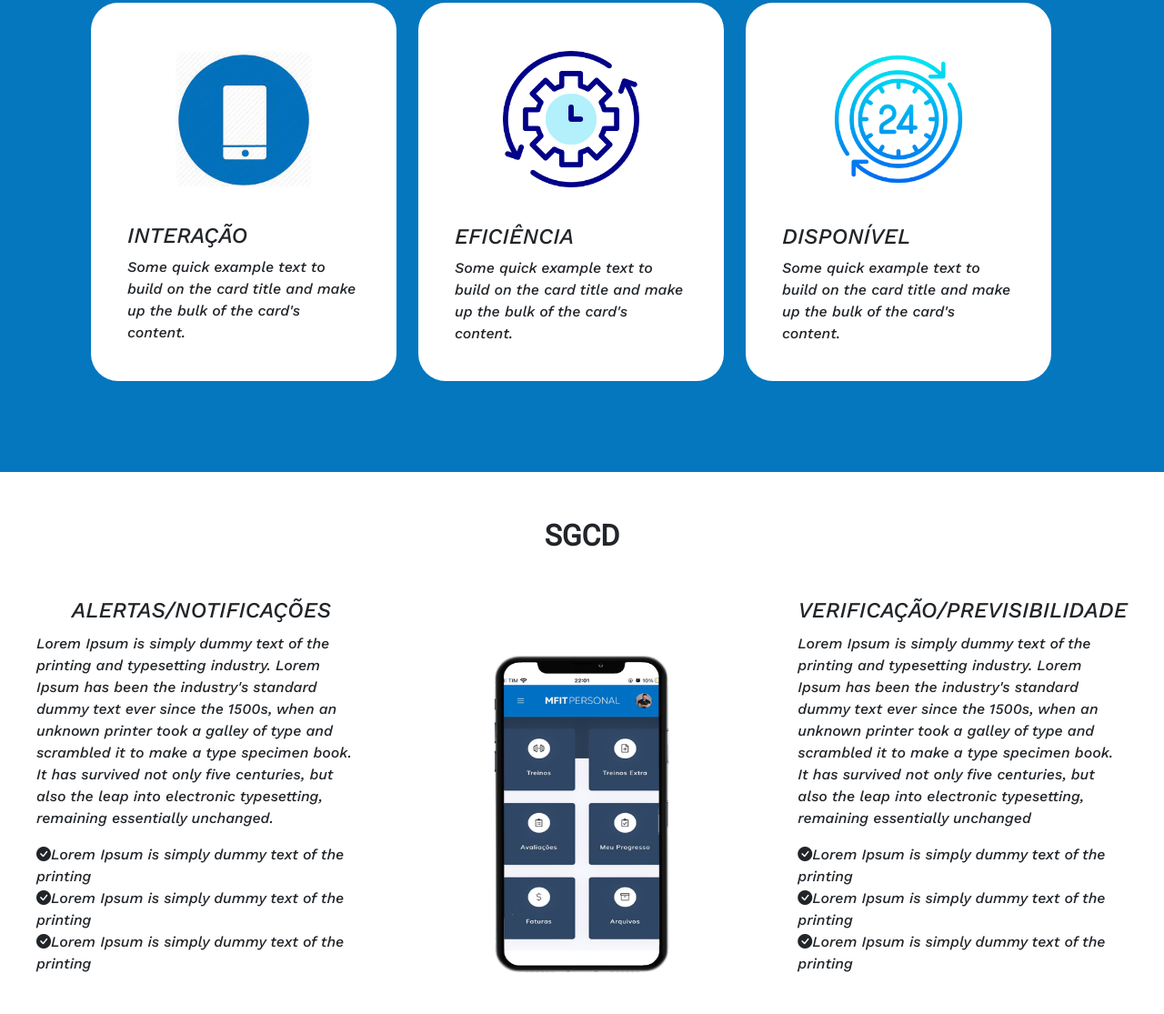
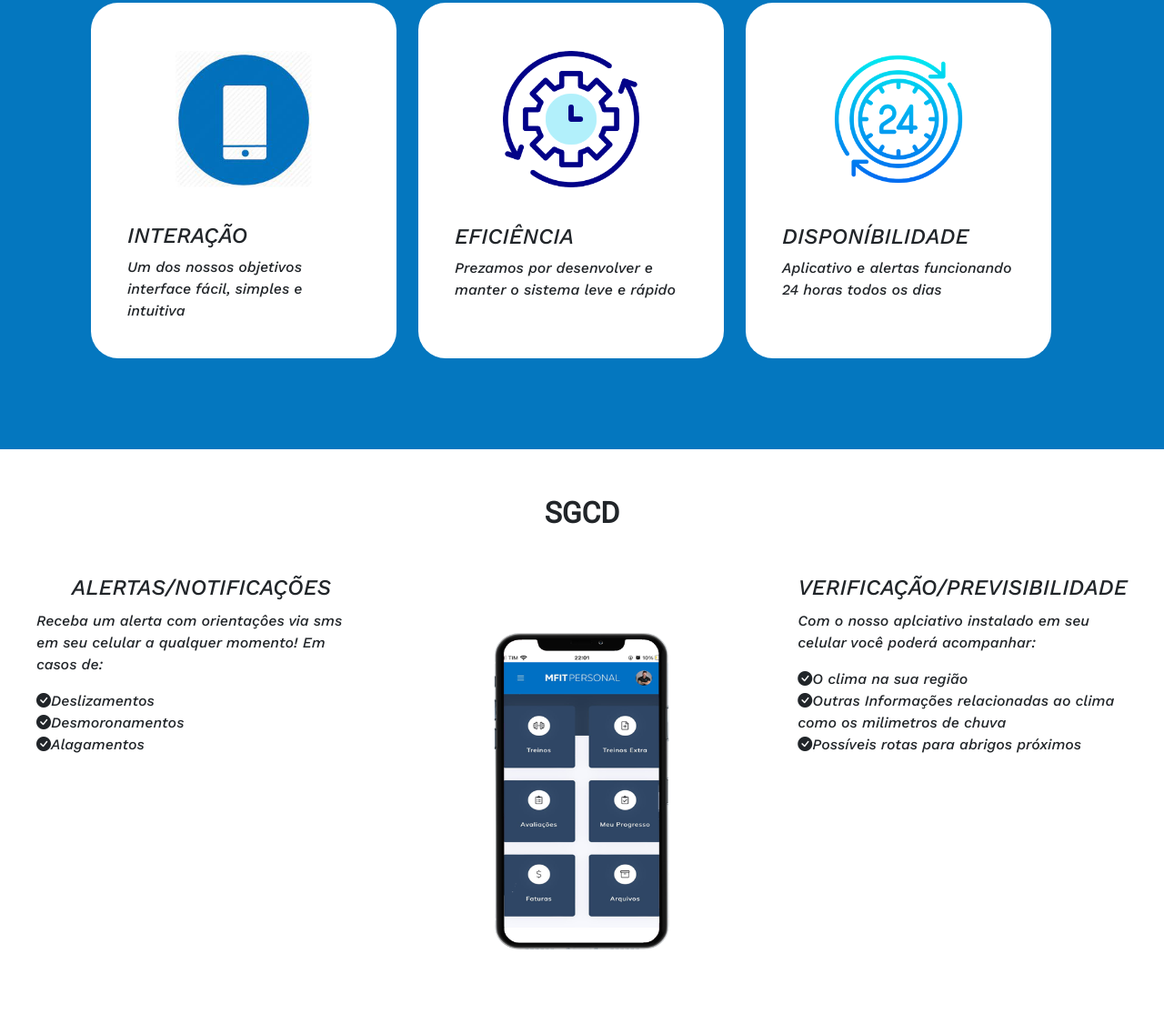
Before and after one commit to devThiago1/sgcd-web, a website: page SGCD-WEB/src/view/Home.html in a window 1280 px wide. Shown: the part 897-2012 px from the top of the page at 91% size. Drawn offline with nearby package versions, Linux system fonts and the light colour scheme.

Commit message:
update of descriptions

```diff
--- a/SGCD-WEB/src/view/Home.html
+++ b/SGCD-WEB/src/view/Home.html
@@ -30,7 +30,7 @@
                         </ul>
                     </div>
                 <div class="container-logo" id="logo">
-                    <img src="/public/logoSGCD-removebg-preview.png"  alt="LOGO" style="max-height: 100px; margin-right: 5%;margin-top: 5%;">
+                    <img src="../public/logoSGCD-removebg-preview.png"  alt="LOGO" style="max-height: 100px; margin-right: 5%;margin-top: 5%;">
                 </div>
                 <div class="collapse navbar-collapse">
                     <span class="text-light" style="margin-left: 35%; margin-right: 10%;">
@@ -45,36 +45,36 @@
             <div class="container-sm mt-5">
                 <p class="title">SOMOS ESPECIALISTAS EM</p>
                 <h4 class="l-text">GERIR CRISES OCASIONADAS POR DESASTRES NATURAIS <br> COM TECNOLOGIA</h4>
-                <p class="desc-text">Tenha sua casa monitorada e seja avisado em casa de risco e <br> ganha o acesso ao nosso app   para ser dasdadassad</p>
+                <p class="desc-text">Tenha sua casa monitorada e seja avisado em caso de risco e <br> ganhe o acesso ao nosso app para ser alertado</p>
                 <a class="home-link" href="/formularioCadastro">CADASTRA-SE</a>
             </div>
         </div>
         <div class="container-image">
-            <img src="/public/example.png" alt="">
+            <img src="../public/example.png" alt="">
         </div>
     </main>
     <div class="container-obj">
         <h3 class="title-desc">PRIORIDADES</h3>
         <div class="card-group" style="margin-top: 5%;">
             <div class="card p-4 me-4 border-0" style="width: 18rem; border-radius: 30px;">
-                <img src="/public/app-card.png" class="card-img-top mx-auto" alt="app-card" style="height: 150px;width: 150px; margin-top: 10%;  margin-bottom: 8%;">
+                <img src="../public/app-card.png" class="card-img-top mx-auto" alt="app-card" style="height: 150px;width: 150px; margin-top: 10%;  margin-bottom: 8%;">
                 <div class="card-body">
                     <h4 class="card-title" id="desc">INTERAÇÃO</h4>
-                    <p class="card-text">Some quick example text to build on the card title and make up the bulk of the card's content.</p>
+                    <p class="card-text">Um dos nossos objetivos  interface fácil, simples e intuitiva</p>
                 </div>
             </div>
             <div class="card p-4 me-4 border-0" style="width: 18rem; border-radius: 30px;">
-                <img src="/public/eficiencia-card.png" class="card-img-top mx-auto" alt="eficiencia-card" style="height: 150px;width: 150px; margin-top: 10%;">
+                <img src="../public/eficiencia-card.png" class="card-img-top mx-auto" alt="eficiencia-card" style="height: 150px;width: 150px; margin-top: 10%;">
                 <div class="card-body">
                     <h4 class="card-title mt-4" id="desc">EFICIÊNCIA</h5>
-                    <p class="card-text">Some quick example text to build on the card title and make up the bulk of the card's content.</p>
+                    <p class="card-text">Prezamos por desenvolver e manter o sistema leve e rápido </p>
                 </div>
             </div>
             <div class="card p-4 me-4 border-0" style="width: 18rem; border-radius: 30px;">
-                <img src="/public/relogio-card.png" class="card-img-top mx-auto" alt="relogio-card" style="height: 150px;width: 150px; margin-top: 10%;">
+                <img src="../public/relogio-card.png" class="card-img-top mx-auto" alt="relogio-card" style="height: 150px;width: 150px; margin-top: 10%;">
                 <div class="card-body">
-                    <h4 class="card-title mt-4" id="desc">DISPONÍVEL</h4>
-                    <p class="card-text">Some quick example text to build on the card title and make up the bulk of the card's content.</p>
+                    <h4 class="card-title mt-4" id="desc">DISPONÍBILIDADE</h4>
+                    <p class="card-text">Aplicativo e alertas funcionando 24 horas todos os dias</p>
                 </div>
             </div>
         </div>
@@ -85,29 +85,29 @@
             <div class="card p-4  border-0" style="width: 18rem; border-radius: 30px;">
                 <div class="card-body">
                     <h4 class="card-title" style="display: flex; justify-content: center; margin-bottom: 3%;">ALERTAS/NOTIFICAÇÕES</h4>
-                    <p class="card-text">Lorem Ipsum is simply dummy text of the printing and typesetting industry. Lorem Ipsum has been the industry's standard dummy text ever since the 1500s, when an unknown printer took a galley of type and scrambled it to make a type specimen book. It has survived not only five centuries, but also the leap into electronic typesetting, remaining essentially unchanged.</p>
+                    <p class="card-text">Receba um alerta com orientaçôes via sms em seu celular a qualquer momento! Em casos de: </p>
                     <div class="container-desc">
-                        <i class="bi bi-check-circle-fill">Lorem Ipsum is simply dummy text of the printing </i>
+                        <i class="bi bi-check-circle-fill">Deslizamentos </i>
                             <br>
-                        <i class="bi bi-check-circle-fill">Lorem Ipsum is simply dummy text of the printing </i>
+                        <i class="bi bi-check-circle-fill">Desmoronamentos </i>
                             <br>
-                        <i class="bi bi-check-circle-fill">Lorem Ipsum is simply dummy text of the printing </i>
+                        <i class="bi bi-check-circle-fill">Alagamentos </i>
                     </div>
                 </div>
             </div>
             <div class="card border-0" style="width: 18rem; border-radius: 30px;" id="app-card">
-                <img src="/public/celular-desc.png" class="card-img-top mx-auto" alt="eficiencia-card" style="height: 400px;width: 250px; margin-top: 20%;">
+                <img src="../public/celular-desc.png" class="card-img-top mx-auto" alt="eficiencia-card" style="height: 400px;width: 250px; margin-top: 20%;">
             </div>
             <div class="card p-4 border-0" style="width: 18rem; border-radius: 30px;">
                 <div class="card-body">
                     <h4 class="card-title " style="display: flex; justify-content: center; margin-bottom: 3%;">VERIFICAÇÃO/PREVISIBILIDADE</h4>
-                    <p class="card-text">Lorem Ipsum is simply dummy text of the printing and typesetting industry. Lorem Ipsum has been the industry's standard dummy text ever since the 1500s, when an unknown printer took a galley of type and scrambled it to make a type specimen book. It has survived not only five centuries, but also the leap into electronic typesetting, remaining essentially unchanged</p>
+                    <p class="card-text">Com o nosso aplciativo instalado em seu celular você poderá acompanhar:</p>
                     <div class="container-desc">
-                        <i class="bi bi-check-circle-fill">Lorem Ipsum is simply dummy text of the printing </i>
+                        <i class="bi bi-check-circle-fill">O clima na sua região </i>
                             <br>
-                        <i class="bi bi-check-circle-fill">Lorem Ipsum is simply dummy text of the printing </i>
+                        <i class="bi bi-check-circle-fill">Outras Informações relacionadas ao clima como os milimetros de chuva  </i>
                             <br>
-                        <i class="bi bi-check-circle-fill">Lorem Ipsum is simply dummy text of the printing </i>
+                        <i class="bi bi-check-circle-fill">Possíveis rotas para abrigos próximos </i>
                     </div>
                 </div>
             </div>
@@ -117,7 +117,7 @@
     <footer class="p-5 bg-primary">
         <div class="container-float">
             <p class="float-end mb-3">
-                <a href="#"><img src="/public/logoSGCD-removebg-preview.png" style="max-height: 60px;"></a>
+                <a href="#"><img src="../public/logoSGCD-removebg-preview.png" style="max-height: 60px;"></a>
             </p>
             <p class="mb-1">Todos os Direitos Reservados...</p>
             <p class="mb-0">
```
